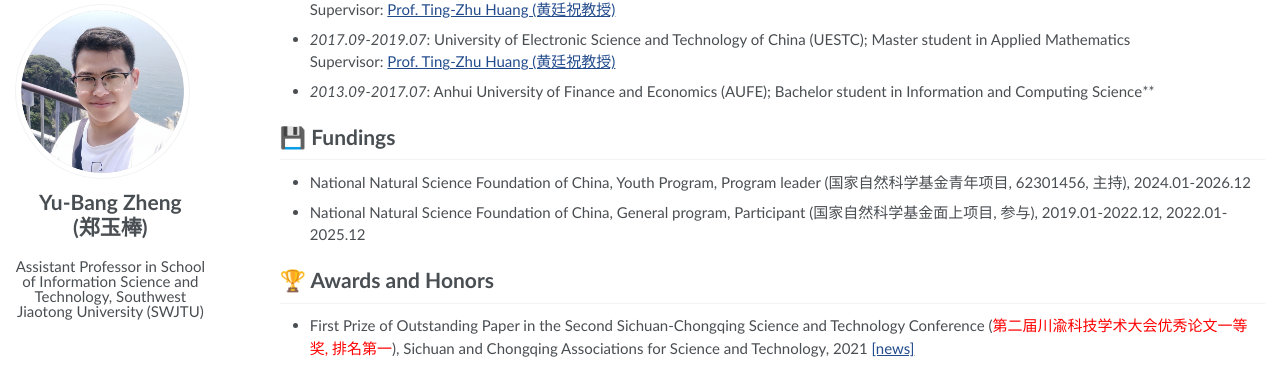
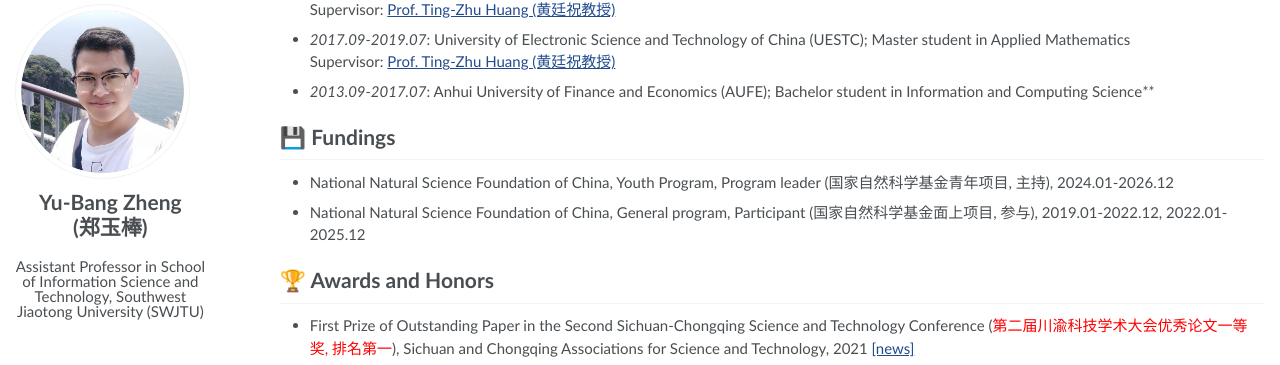
Before and after one commit to YuBangZheng/yubangzheng.github.io, a Jekyll site: the page built from pages/about.md, in a window 1280 px wide and 900 px high, scrolled down 2361 px. Shown: the part 87-452 px from the top of the window. Built offline with Jekyll 4.4.1, drawn with Linux system fonts in a browser that asks for light colours; a script that is not in the unit is left out.

Commit message:
Update about.md

```diff
--- a/pages/about.md
+++ b/pages/about.md
@@ -122,7 +122,7 @@ My current research interests include tensor modeling and computing, tensor lear
 
 # 💾 Fundings
 
-- National Natural Science Foundation of China, Youth Program, Program leader (国家自然科学基金青年项目, 62301456, 主持), 2024.01-2026.12
+- National Natural Science Foundation of China, Youth Program, Program leader (国家自然科学基金青年项目, 主持), 2024.01-2026.12
 - National Natural Science Foundation of China, General program, Participant (国家自然科学基金面上项目, 参与), 2019.01-2022.12, 2022.01-2025.12
 
 # 🏆 Awards and Honors
```
